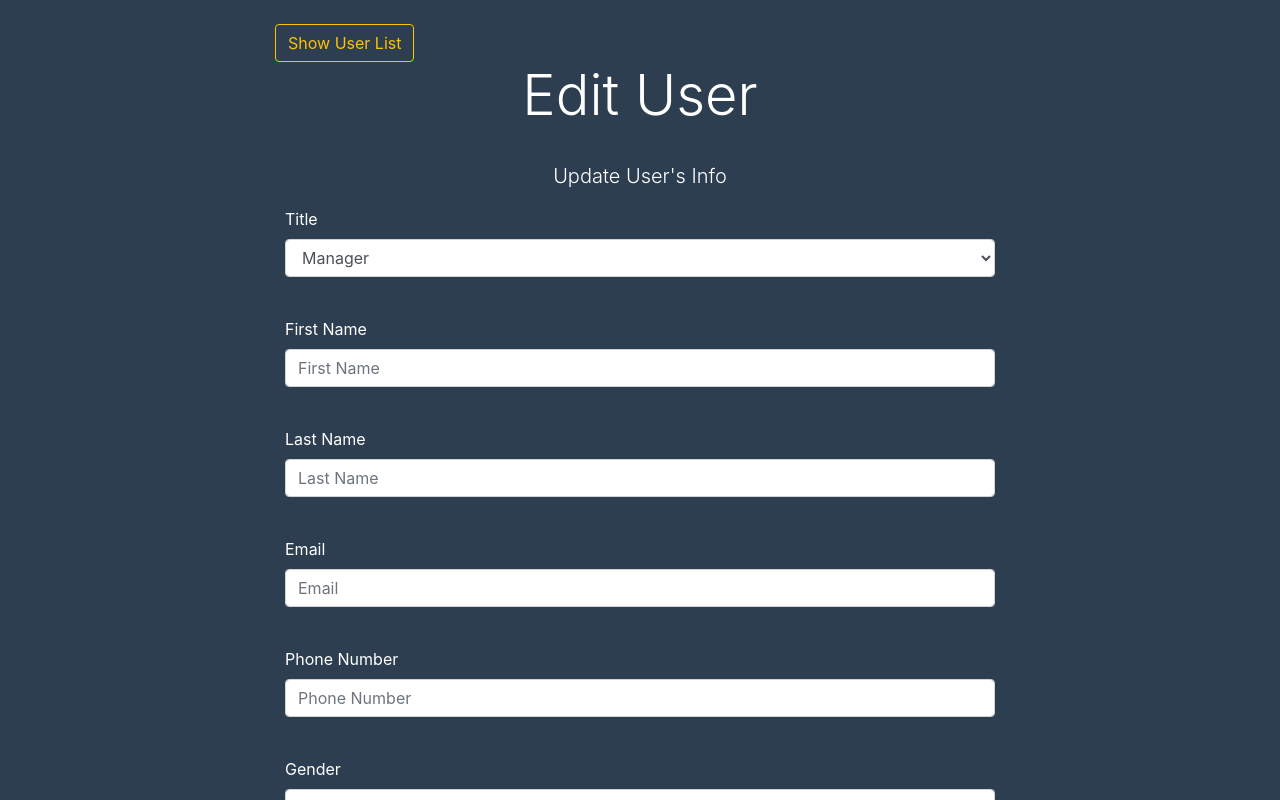
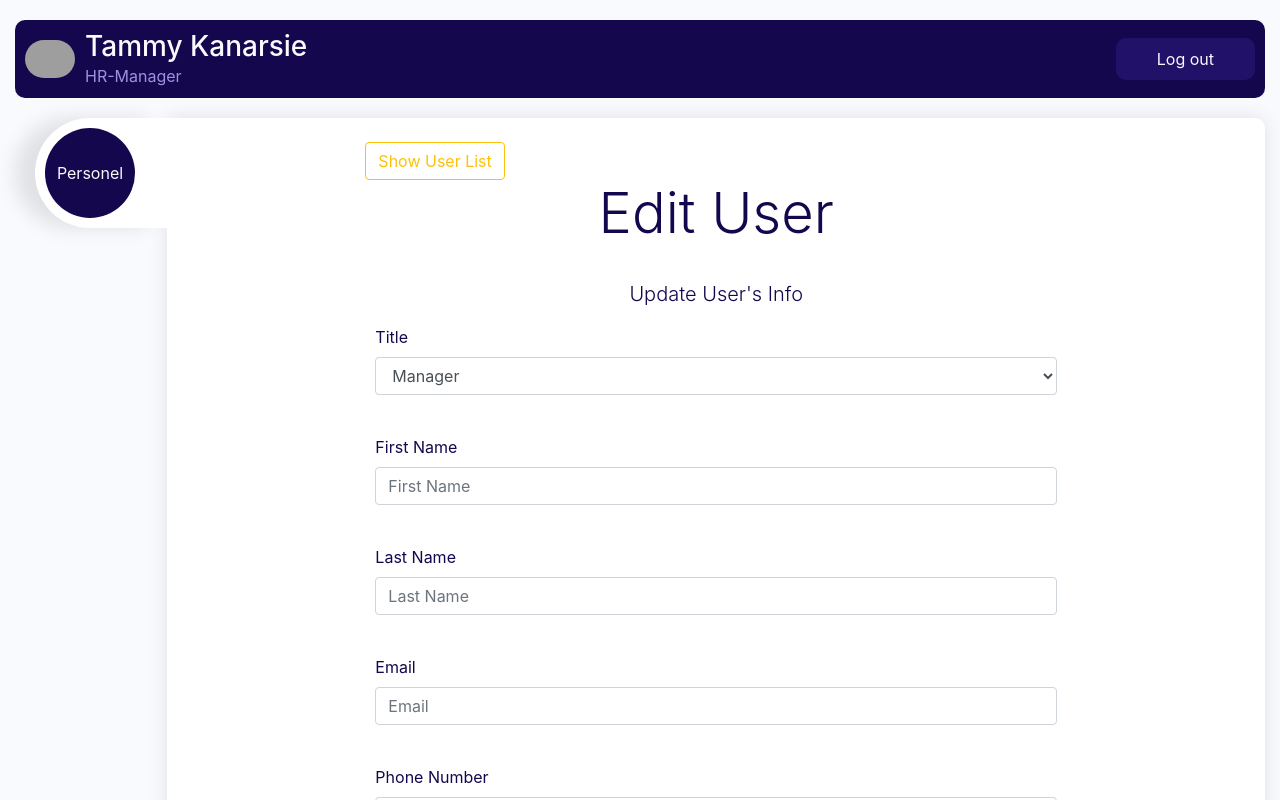
Before and after one commit to leviduncan/user-profile-frontend, a React (Create React App) app: page /edit-user/1 in a window 1280 px wide. Shown: the top 800 px of the page. Built offline with nearby package versions, Linux system fonts and the light colour scheme; no server answers; grey boxes are pictures that could not be loaded.

Commit message:
Update UI

```diff
--- a/src/App.css
+++ b/src/App.css
@@ -1,4 +1,48 @@
-@import url('https://fonts.googleapis.com/css2?family=Poppins:wght@300;400;700&display=swap');
+@import url('https://fonts.googleapis.com/css2?family=Montserrat:wght@300;400;700&display=swap');
+
+:root {
+  --purple: #15074e;
+  --deep-purple: #221169;
+  --light-purple: #a090e2;
+  --light-purple2: #e9e3ff;
+  --gray: #5d557c;
+  --wht: #f9fafe;
+}
+
+*, :after, :before {
+  box-sizing: border-box;
+  margin: 0;
+  padding: 0;
+  transition-duration: .1s;
+}
+
+.btn-purple-va {
+  font-weight: 600;
+  color: var(--wht);
+  background: var(--deep-purple);
+  border-color: var(--deep-purple);
+  border-radius: 2rem;
+}
+
+.btn-purple-va:hover {
+  color: var(--wht);
+  background: var(--light-purple);
+  border-color: var(--light-purple);
+}
+
+.btn-purple-vb {
+  font-weight: 600;
+  color: var(--wht);
+  background: var(--light-purple);
+  border-color: var(--light-purple);
+  border-radius: 2rem;
+}
+
+.btn-purple-vb:hover {
+  color: var(--wht);
+  background: var(--gray);
+  border-color: var(--gray);
+}
 
 *, ::after, ::before {
   margin: 0;
@@ -6,37 +50,177 @@
   box-sizing: border-box;
 }
 
-.body {
-  font-family: 'Poppins', sans-serif;
-  color: #2c3e50;
+.fw-900 {
+  font-weight: 900;
 }
 
+.container-fluid {
+  background-color: var(--wht);
+}
+
+.body {
+  font-family: 'Montserrat', sans-serif;
+  background-color: var(--wht);
+  color: var(--purple);
+}
+
+.main-layout {
+  display: flex;
+}
+.aside {
+  display: flex;
+  justify-content: end;
+  background: var(--wht);
+  width: 160px;
+  min-width: 10vw;
+}
+
+.aside .tab {
+  width: 100%;
+  height: 110px;
+  margin-left: 20px;
+  background: white;
+  box-shadow: -20px 0 20px rgba(0, 0, 0, 0.101);
+  border-top-left-radius: 60px;
+  border-bottom-left-radius: 60px;
+  padding: 10px;
+  position: relative;
+
+}
+
+.aside .tab .bubble {
+  width: 90px;
+  height: 90px;
+  border-radius: 60px;
+  background: var(--purple);
+  color: var(--wht);
+  display: flex;
+  justify-content: center;
+  align-items: center;
+}
+
+.main-layout .content {
+  width: 90vw;
+}
+
+.header {
+  padding-top: 20px;
+  padding-bottom: 20px;
+  background-color: var(--wht);
+}
+
+.header-content {
+  background-color: var(--purple);
+  color: var(--wht);
+  display: flex;
+  justify-content: space-between;
+  align-items: center;
+  padding: 10px;
+  border-radius: 10px;
+}
+.header-content h3 {
+  margin-bottom: unset;
+}
+.header-content p {
+  color: var(--light-purple);
+  margin-bottom: unset;
+}
+
+.header-content img {
+  border-radius: 80px;
+  width: 50px;
+  margin-right: 10px;
+}
+
+.header-user {
+  display: flex;
+  align-items: center;
+}
+
+.header-content .right-side {
+  display: flex;
+}
+
+.right-side .btn-purple {
+  background: var(--deep-purple);
+  text-align: center;
+  border-radius: 10px;
+  color: var(--wht);
+  padding: 8px 40px;
+}
 
 .CreateUser {
-  background-color: #2c3e50;
-  min-height: 100vh;
-  color: white;
-}
-
-.ShowUserDetails {
-  background-color: #2c3e50;
-  min-height: 100vh;
-  color: white;
-}
-
-.UpdateUserInfo {
-  background-color: #2c3e50;
-  min-height: 100vh;
-  color: white;
-}
-
-.ShowUsers {
-  background-color: #2c3e50;
+  background-color: #fff;
   height: 100%;
   width: 100%;
   min-height: 100vh;
   min-width: 100px;
-  color: white;
+  color: var(--purple);
+  box-shadow: 0 0 20px rgba(0, 0, 0, 0.101);
+  border-top-right-radius: 10px;
+  border-bottom-right-radius: 10px;
+  border-bottom-left-radius: 10px
+}
+
+.ShowUserDetails {
+  background-color: #fff;
+  height: 100%;
+  width: 100%;
+  min-height: 100vh;
+  min-width: 100px;
+  color: var(--purple);
+  box-shadow: 0 0 20px rgba(0, 0, 0, 0.101);
+  border-top-right-radius: 10px;
+  border-bottom-right-radius: 10px;
+  border-bottom-left-radius: 10px
+}
+
+.UpdateUserInfo {
+  background-color: #fff;
+  height: 100%;
+  width: 100%;
+  min-height: 100vh;
+  min-width: 100px;
+  color: var(--purple);
+  box-shadow: 0 0 20px rgba(0, 0, 0, 0.101);
+  border-top-right-radius: 10px;
+  border-bottom-right-radius: 10px;
+  border-bottom-left-radius: 10px
+}
+
+.ShowUsers {
+  background-color: #fff;
+  height: 100%;
+  width: 100%;
+  min-height: 100vh;
+  min-width: 100px;
+  color: var(--purple);
+  box-shadow: 0 0 20px rgba(0, 0, 0, 0.101);
+  border-top-right-radius: 10px;
+  border-bottom-right-radius: 10px;
+  border-bottom-left-radius: 10px
+}
+
+.ShowUsers .num {
+  color: var(--light-purple);
+  padding: 0 0 0 10px;
+}
+
+.ShowUsers .create {
+  border-radius: 50px;
+}
+
+.ShowUsers .title {
+  width: 100%;
+  display: flex;
+  justify-content: space-between;
+  align-items: center;
+  padding: 15px;
+  margin: 18px 0;
+}
+
+.d-flex {
+  display: flex;
 }
 
 /* UserList Styles */
@@ -48,8 +232,8 @@
 
 .user-card {
   text-align: left;
-  background: rgb(255, 255, 255);
-  border-radius: 8px;
+  background: var(--wht);
+  border-radius: 10px;
   padding: 20px 10px;
   width: 100%;
   display: flex;
@@ -58,6 +242,13 @@
   align-items: center;
   margin-bottom: 10px;
   margin-right: 0;
+}
+
+.user-card:hover {
+  box-shadow: 0 0 30px rgba(0, 0, 0, 0.076);
+  background: #fff;
+  margin-top: -10px;
+  margin-bottom: 10px;
 }
 
 .card-container {
@@ -79,17 +270,29 @@
 }
 
 .desc h2 {
-  font-size: .8em;
-  font-weight: 400;
+  font-size: 1.1em;
+  font-weight: 700;
+  color: var(--purple);
 }
 
-.desc h3, p {
-  font-weight: 300;
+.desc h2 a {
+  color: var(--deep-purple);
 }
 
 .desc h3 {
-  color: #6c757d;
-  font-size: .8em;
+  color: var(--gray);
+  background: var(--light-purple2);
+  font-size: 1em;
+  font-weight: 600;
+  padding: 5px;
+  border-radius: 5em;
+  text-align: center;
+}
+
+.desc .contact .number{
+  color: var(--gray);
+  font-size: 1.2em;
+  font-weight: 700;
 }
 
 @media (min-width: 991px){
--- a/src/App.js
+++ b/src/App.js
@@ -4,12 +4,21 @@ import ShowUsers from './components/ShowUsers';
 import CreateUser from './components/CreateUser';
 import UpdateUserInfo from './components/UpdateUserInfo';
 import ShowUserDetails from './components/ShowUserDetails';
+import Header from './components/Header';
+import Footer from './components/Footer';
 
 function App() {
 
   return (
     <Router>
-      <div>
+      <Header />
+      <div className="container-fluid main-layout">
+        <div className="aside">
+          <div className="tab">
+            <div className="bubble">Personel</div>
+          </div>
+        </div>
+        <div className="content">
           <Routes>
             <Route exact path='/' element={<ShowUsers />} />
             <Route path='/create-user' element={<CreateUser />} />
@@ -17,6 +26,8 @@ function App() {
             <Route path='/show-user/:id' element={<ShowUserDetails />} />
           </Routes>
         </div>
+      </div>
+      <Footer />
     </Router>
   );
 }
--- /dev/null
+++ b/src/components/Footer.jsx
@@ -0,0 +1,11 @@
+import React from 'react'
+
+const Footer = () => {
+  return (
+    <div className="footer">
+      <div className="container-fluid">Footer</div>
+    </div>
+  )
+}
+
+export default Footer
--- /dev/null
+++ b/src/components/Header.jsx
@@ -0,0 +1,25 @@
+import React from 'react'
+
+const Header = () => {
+  return (
+    <div className="container-fluid header">
+      <div className="header-content">
+        <div className="header-user">
+          <div>
+            <img src="https://randomuser.me/api/portraits/women/26.jpg" alt="Tammy Kanarsie" />
+          </div>
+          <div>
+            <h3>Tammy Kanarsie</h3>
+            <p>HR-Manager</p>
+          </div>
+        </div>
+        <div className="right-side">
+          <div className="btn btn-purple btn-md">Log out</div>
+        </div>
+
+      </div>
+    </div>
+  )
+}
+
+export default Header
--- a/src/components/ShowUsers.jsx
+++ b/src/components/ShowUsers.jsx
@@ -1,7 +1,7 @@
 import React, { useState, useEffect } from 'react'
 import axios from 'axios'
-import { Link } from 'react-router-dom'
 import UserCard from './UserCard'
+import Title from './Title'
 
 const ShowUsers = () => {
 
@@ -23,23 +23,13 @@ const ShowUsers = () => {
     ? 'there are no users in this list!'
     : users.map((user, k) => <UserCard user={user} key={k} />)
 
+    const userAmt = users.length
 
   return (
     <div className="ShowUsers">
         <div className="container">
             <div className="row">
-                <div className="col-md-12">
-                    <br />
-                    <h2 className="display-4 text-center">
-                        Users List
-                    </h2>
-                    <div className="col-md-11">
-                        <Link to='/create-user' className="btn btn-outline-warning float-right">+ Add New User</Link>
-                    </div>
-                    <br />
-                    <br />
-                    <br />
-                </div>
+                <Title userAmt={userAmt}/>
             </div>
             <div className="list">{userList}</div>
         </div>
--- /dev/null
+++ b/src/components/Title.jsx
@@ -0,0 +1,19 @@
+import React from 'react'
+import { Link } from 'react-router-dom'
+
+const Title = (props) => {
+  const { userAmt } = props
+  return (
+    <div className="title">
+      <h2 className="fw-900 d-flex">
+        <strong>People </strong>
+        <span className="num">{userAmt}</span>
+      </h2>
+      <div className="">
+        <Link to='/create-user' className="btn btn-purple-va">+ Add a New Employee</Link>
+      </div>
+    </div>
+  )
+}
+
+export default Title
--- a/src/components/UserCard.jsx
+++ b/src/components/UserCard.jsx
@@ -18,6 +18,10 @@ const UserCard = (props) => {
           </h2>
           <h3>{user.title}</h3>
         </div>
+        <div className="contact">
+          <div className="number">{user.number}</div>
+          <div className="email"><Link to={user.email}>{user.email}</Link></div>
+        </div>
       </div>
     </>
   );
```
Lines whose indentation alone changed are shown as unchanged.
